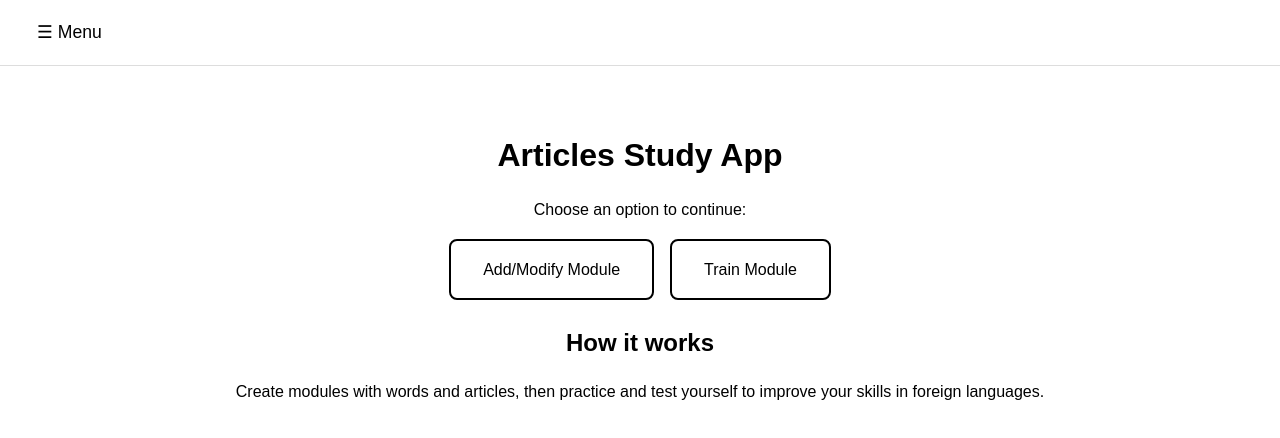
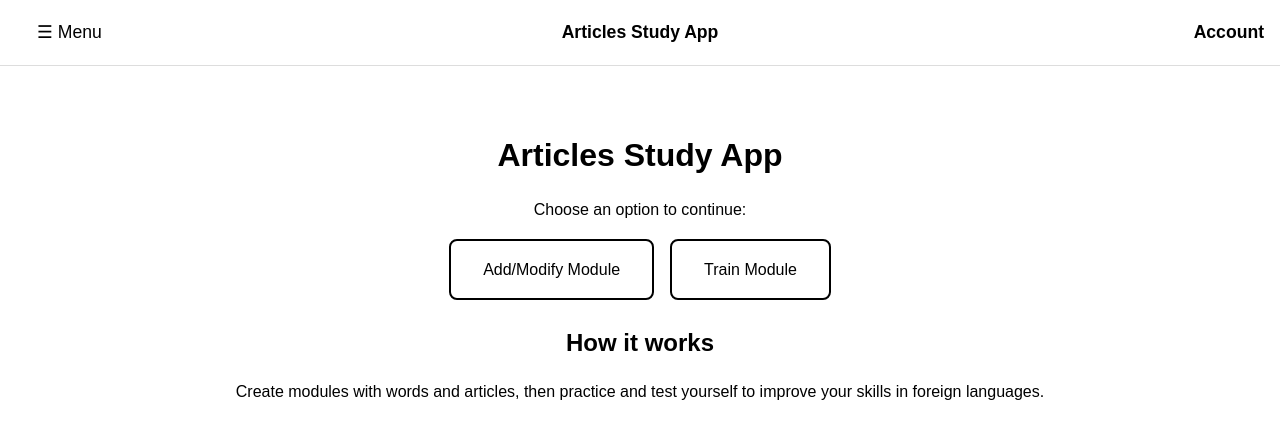
Before and after one commit to AlisaErmel/articles-study-react, a React (Vite) app: page / in a window 1280 px wide. Shown: the top 438 px of the page. Built offline with nearby package versions, Linux system fonts and the light colour scheme; a web font is replaced by a local one.

Commit message:
refactor: make a proper Header content

```diff
--- a/src/components/Header/Header.module.css
+++ b/src/components/Header/Header.module.css
@@ -1,6 +1,8 @@
 .header {
     display: flex;
     align-items: center;
+    justify-content: center;
+    position: relative;
     gap: 1rem;
     height: 65px;
     padding: 0 1rem;
@@ -9,8 +11,22 @@
 }
 
 .menuButton {
+    position: absolute;
     font-size: 1.1rem;
     background: none;
     border: none;
     cursor: pointer;
+    left: 1rem;
 }
+
+.title {
+    font-size: 1.1rem;
+    margin: 0;
+}
+
+.account {
+    position: absolute;
+    font-size: 1.1rem;
+    margin: 0;
+    right: 1rem;
+}
--- a/src/components/Header/Header.tsx
+++ b/src/components/Header/Header.tsx
@@ -15,6 +15,10 @@ const Header: React.FC<HeaderProps> = ({ onMenuOpen }) => {
             >
                 ☰ Menu
             </button>
+
+            <h1 className={styles.title}>Articles Study App</h1>
+
+            <h1 className={styles.account}>Account</h1>
         </header>
     );
 };
```
